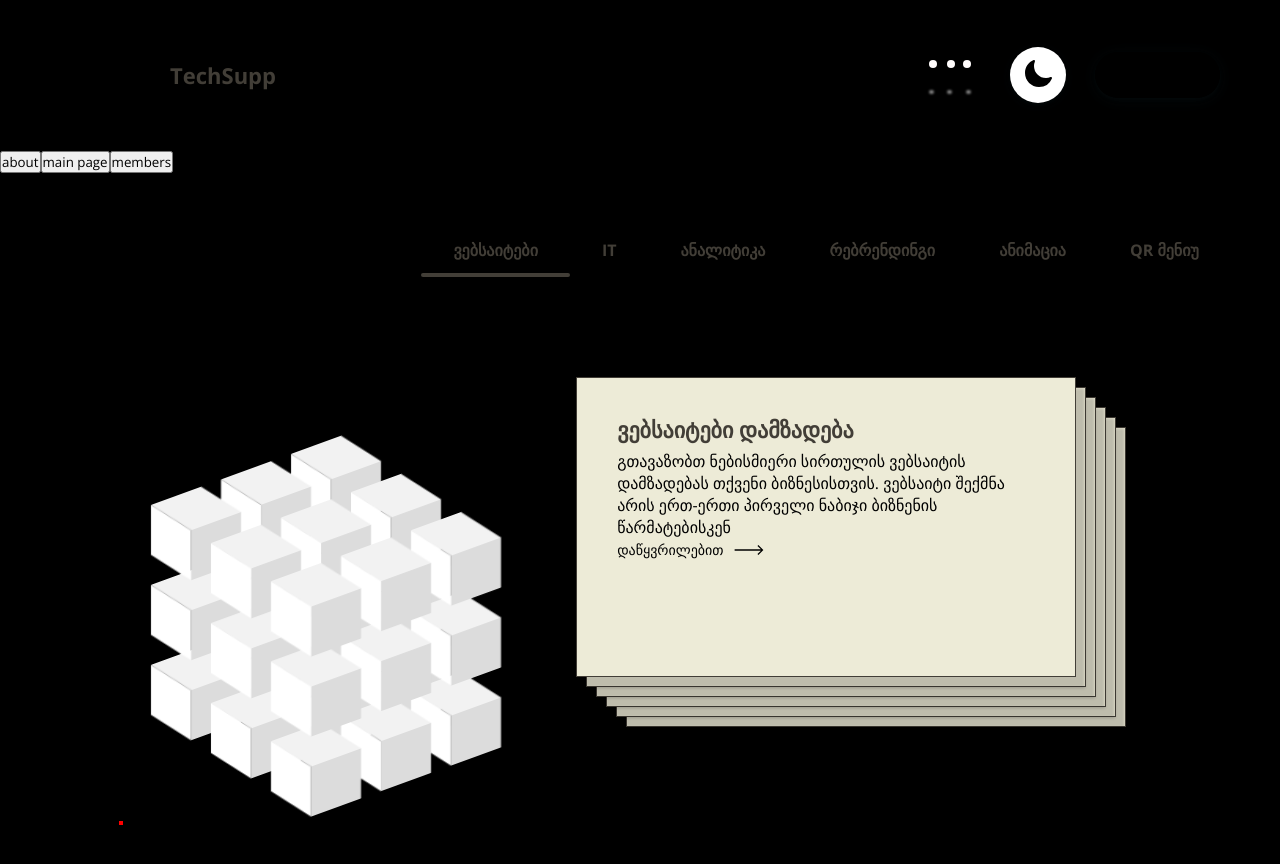
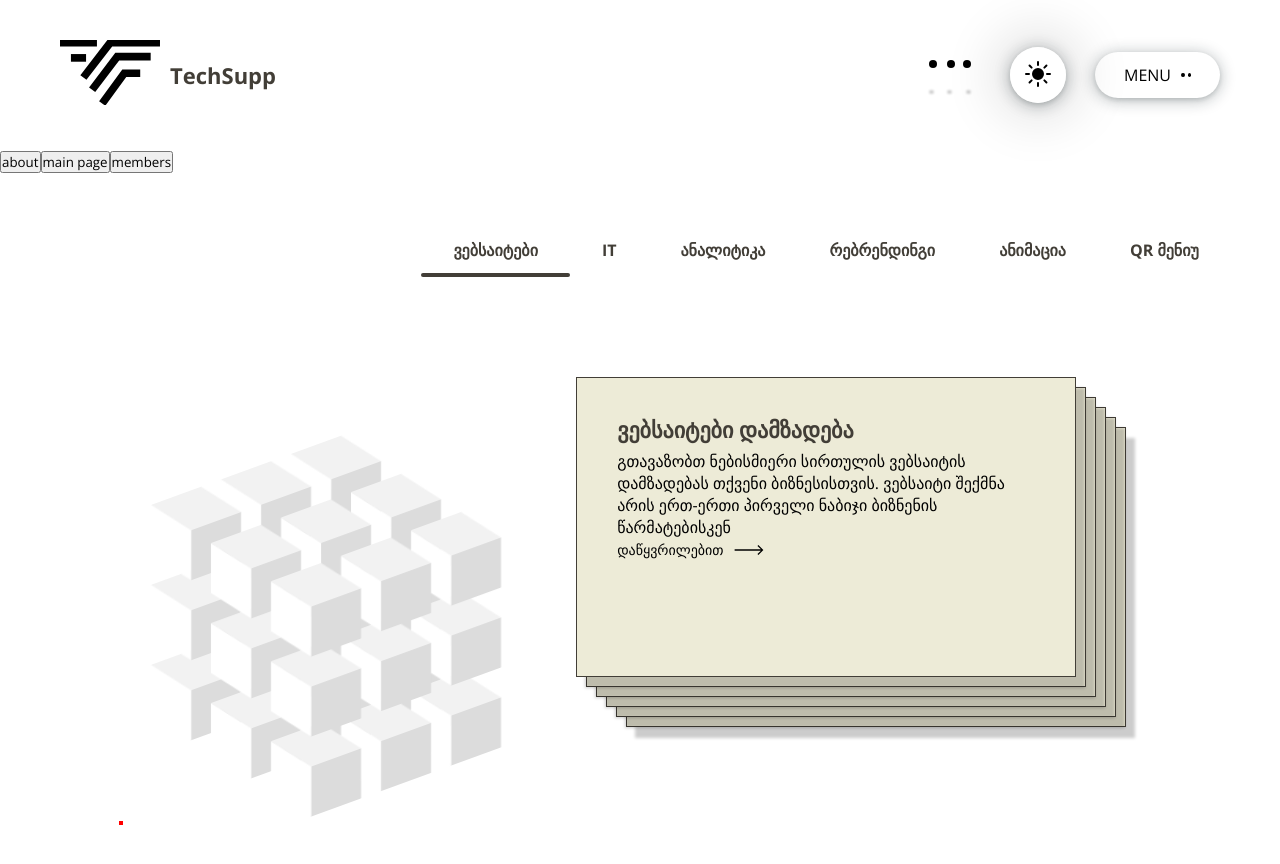
Before and after one commit to Guram12/Techsupp, a React (Vite) app: page / in a window 1280 px wide. Shown: the top 864 px of the page. Built offline with nearby package versions, Linux system fonts and the light colour scheme.

Commit message:
dark mode is working

```diff
--- a/src/App.jsx
+++ b/src/App.jsx
@@ -18,7 +18,7 @@ import Members from "./components/pages/Members"
 function App() {
   const [showSplashScreen, setShowSplashScreen] = useState(true);
   const [isSoundOff, setIsSoundOff] = useState(false);
-  const [isDarkmodeOn, setIsDarkmodeOn] = useState(false);
+  const [isDarkmodeOn, setIsDarkmodeOn] = useState(true);
   const audioRef = useRef(null);
 
 
```
